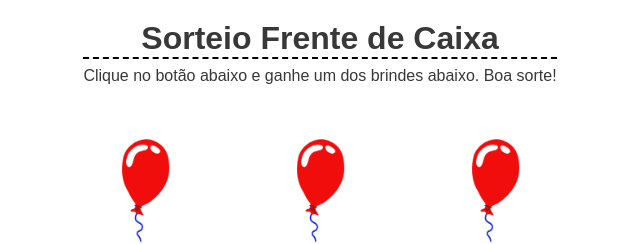
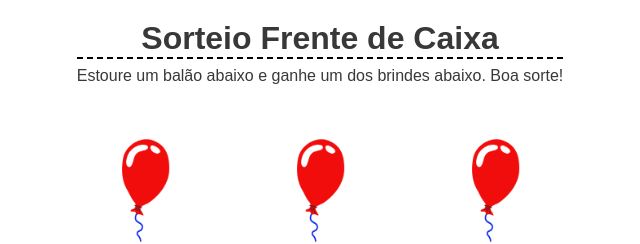
Before and after one commit to dudufidelis/Sorteio, a plain HTML site: page index.html in a window 1280 px wide. Shown: the top 244 px of the page, 320-960 px from the left. Drawn offline with Linux system fonts and the light colour scheme.

Commit message:
fix: balao ao inves de botao

```diff
--- a/index.html
+++ b/index.html
@@ -11,7 +11,7 @@
     <div class="container">
         <div class="header">
             <h1>Sorteio Frente de Caixa</h1>
-            <p>Clique no botão abaixo e ganhe um dos brindes abaixo. Boa sorte!</p>
+            <p>Estoure um balão abaixo e ganhe um dos brindes abaixo. Boa sorte!</p>
         </div>
         <div class="items">
             <div class="item">
```
